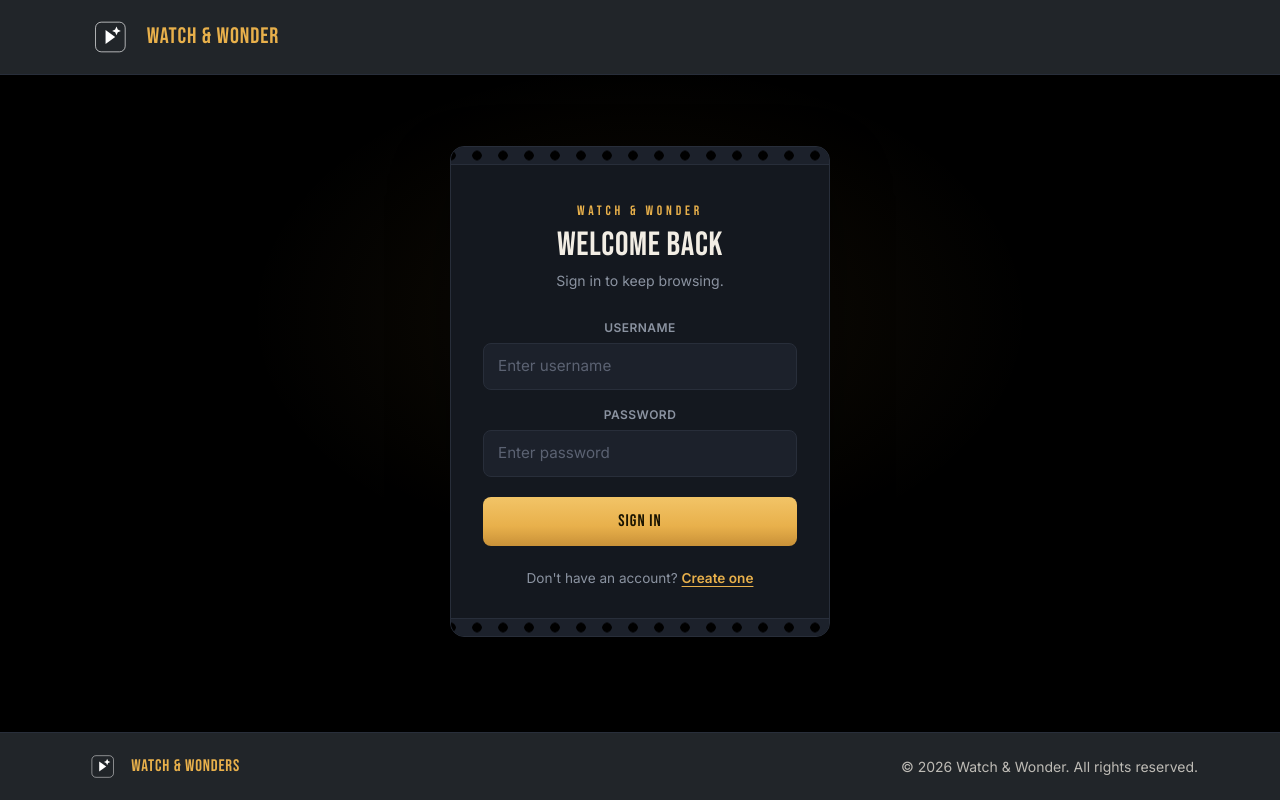
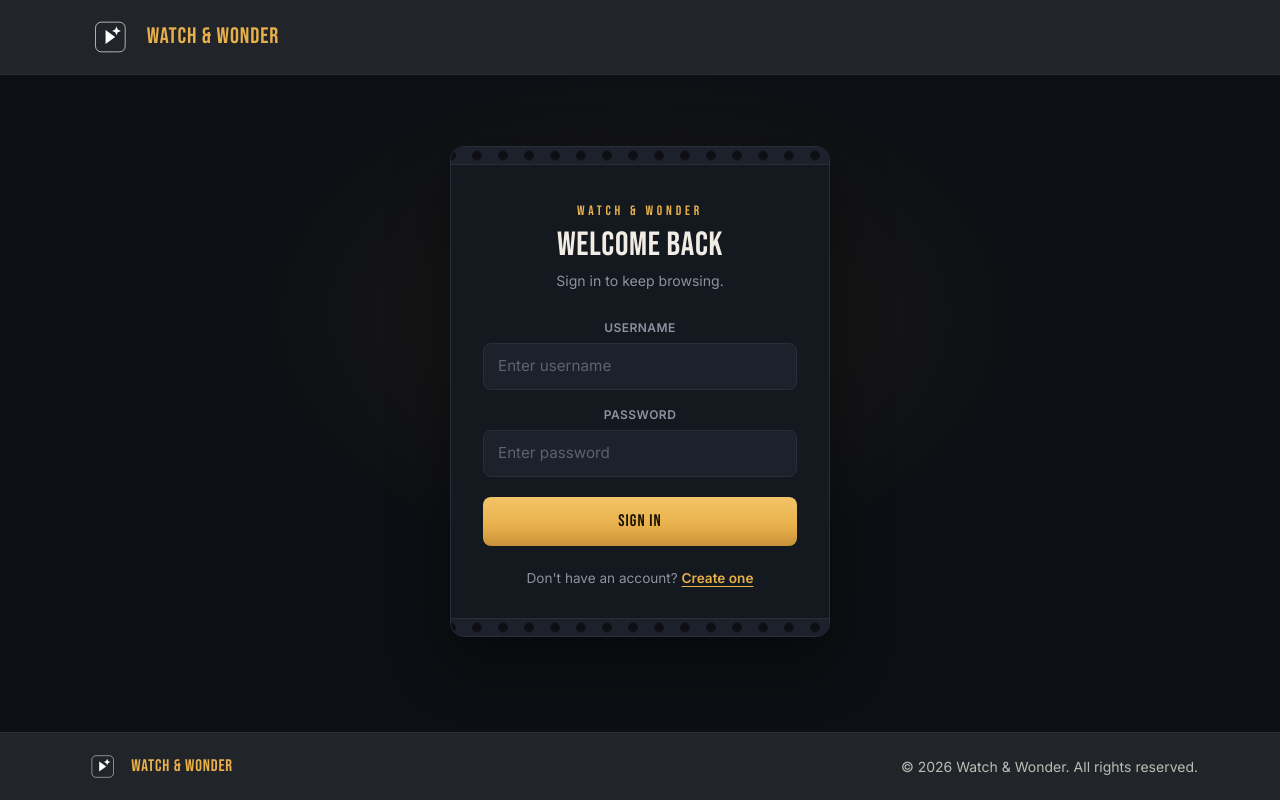
Before and after one commit to Ghaithah/React-project, a React (Create React App) app: page /login in a window 1280 px wide. Built offline with nearby package versions, Linux system fonts and the light colour scheme.

Commit message:
Minor enhancments

```diff
--- a/src/App.css
+++ b/src/App.css
@@ -3,7 +3,7 @@
   display: flex;
   flex-direction: column;
   min-height: 100vh;
-  background-color: #000;
+  background-color: #0d0f14;
 }
 
 .App-main {
--- a/src/components/Footer.js
+++ b/src/components/Footer.js
@@ -9,7 +9,7 @@ function Footer(props) {
       <div className="container d-flex justify-content-between align-items-center py-3 flex-wrap gap-2">
         <span className="mb-0 d-flex align-items-center gap-2">
           <Logo height={35} showWordmark={false} />
-          <strong>Watch & Wonders</strong>
+          <strong>Watch & Wonder</strong>
         </span>
 
         <span className="text-white small">
--- a/src/components/Login.css
+++ b/src/components/Login.css
@@ -2,7 +2,7 @@
 
 /* ---- Tokens ---- */
 .login-page {
-  --bg: #000000;
+  --bg: #0d0f14;
   --surface: #14181f;
   --surface-2: #1c212b;
   --border: #282e3a;
--- a/src/components/MovieSearch.css
+++ b/src/components/MovieSearch.css
@@ -1,7 +1,7 @@
 @import url('https://fonts.googleapis.com/css2?family=Bebas+Neue&family=Inter:wght@400;500;600;700&display=swap');
 
 .movie-search {
-  --bg: #000000;
+  --bg: #0d0f14;
   --surface: #14181f;
   --surface-2: #1c212b;
   --border: #282e3a;
```
